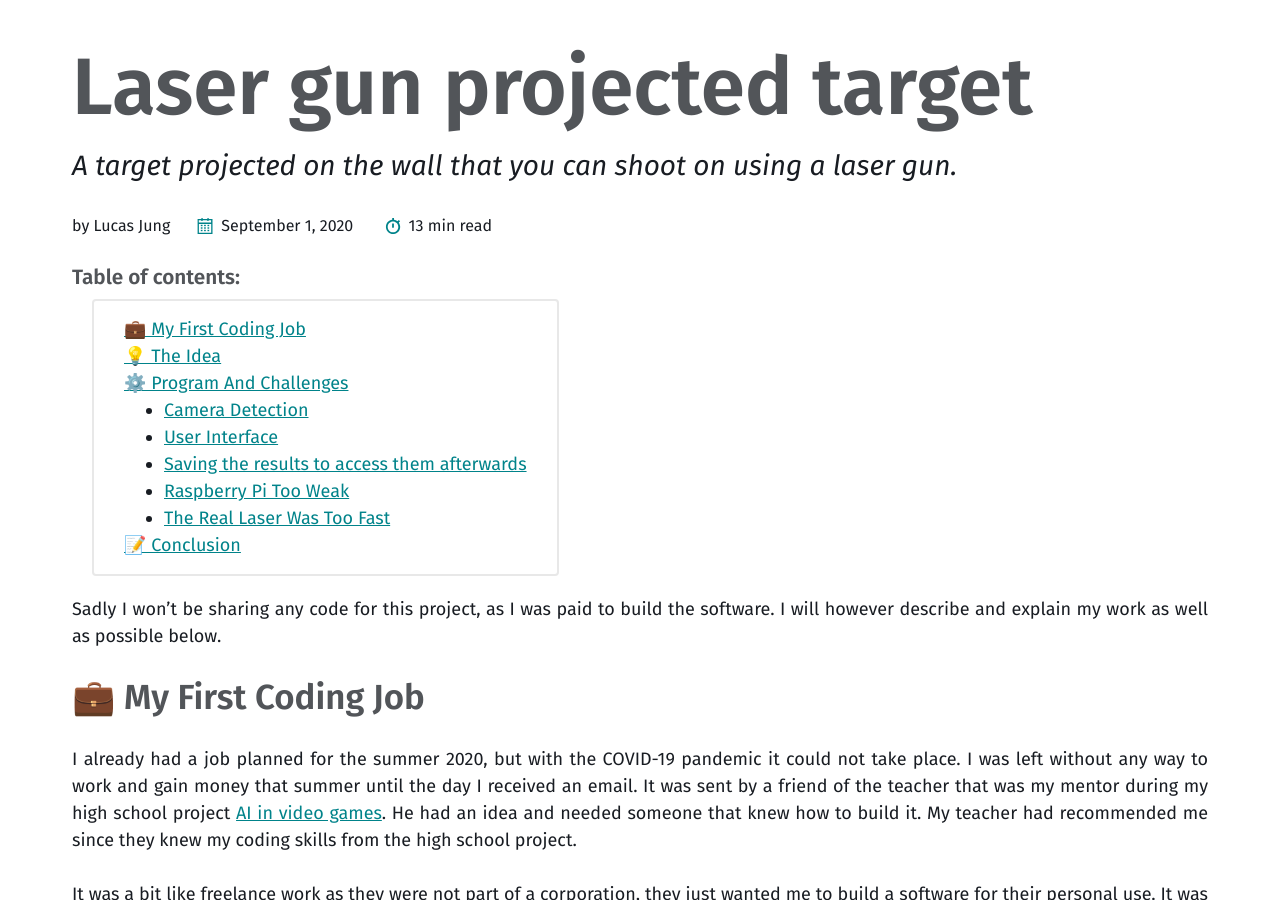
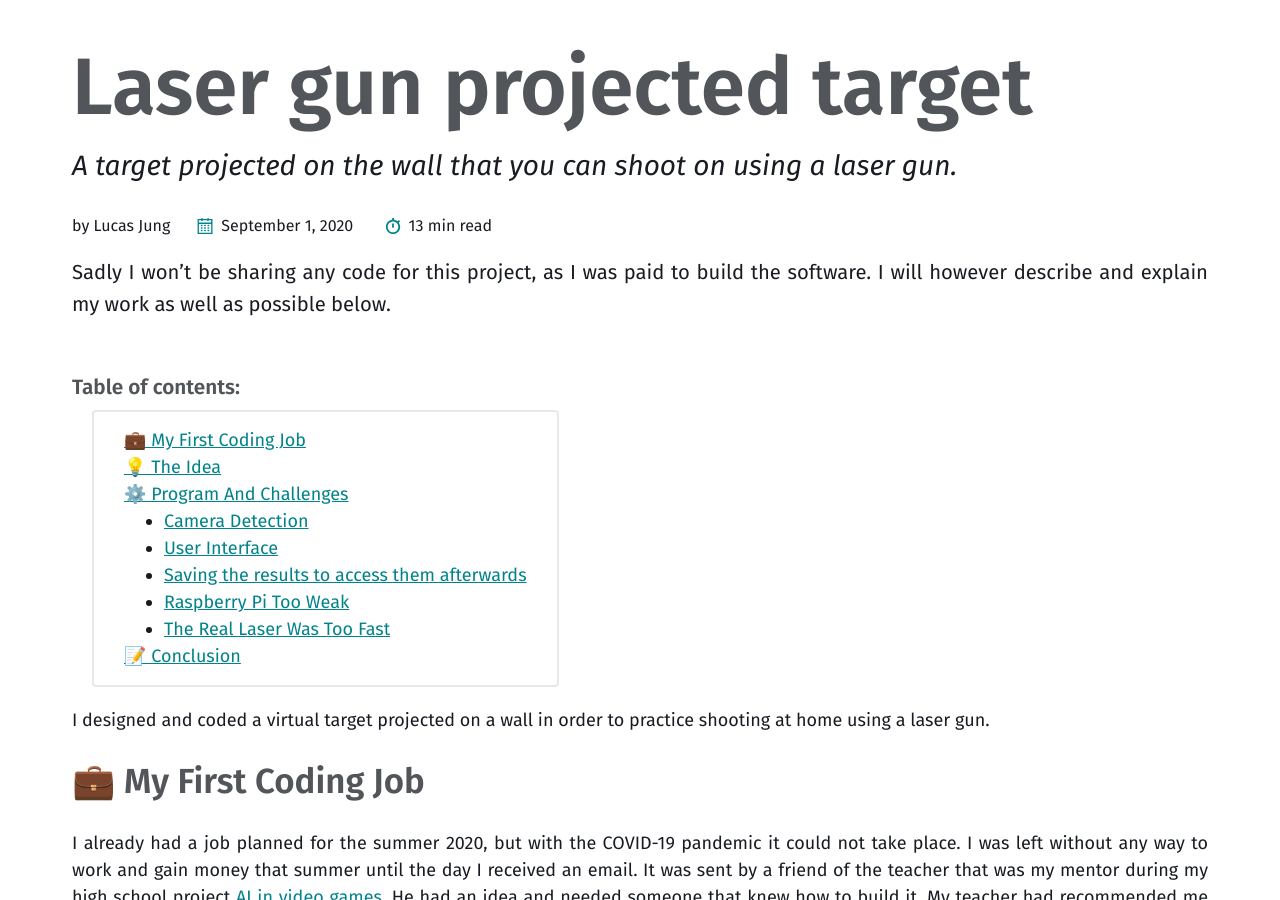
Before and after one commit to gruvw/portfolio, a Jekyll site: the page built from _posts/2020-09-01-laser-gun-projected-target.md, in a window 1280 px wide and 900 px high, scrolled down 397 px. Built offline with Jekyll 4.4.1, drawn with Linux system fonts in a browser that asks for light colours; the table of contents is made by our own code.

Commit message:
Fixed descriptions

```diff
--- a/_posts/2020-09-01-laser-gun-projected-target.md
+++ b/_posts/2020-09-01-laser-gun-projected-target.md
@@ -2,14 +2,14 @@
 layout: post
 title: "Laser gun projected target"
 sub_title: "A target projected on the wall that you can shoot on using a laser gun."
+introduction: "Sadly I won't be sharing any code for this project, as I was paid to build the software. I will however describe and explain my work as well as possible below."
 image: "/assets/images/posts/laser_gun_projected_target/main.jpg"
 tags:
   - Python
 toc: true
 ---
 
-Sadly I won't be sharing any code for this project, as I was paid to build the software.
-I will however describe and explain my work as well as possible below.
+I designed and coded a virtual target projected on a wall in order to practice shooting at home using a laser gun.
 
 ## 💼 My First Coding Job
 
```
Also changed, not shown: _posts/2021-05-17-latex-writing-setup.md (+1 -1 lines).
